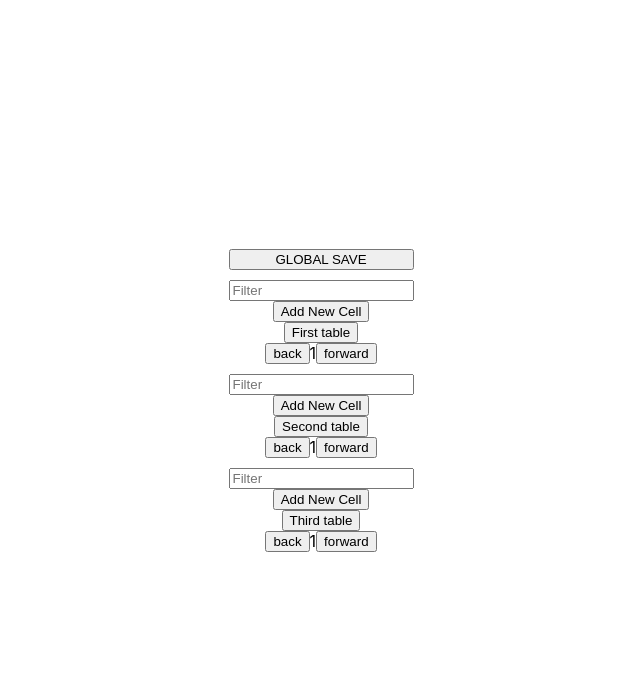
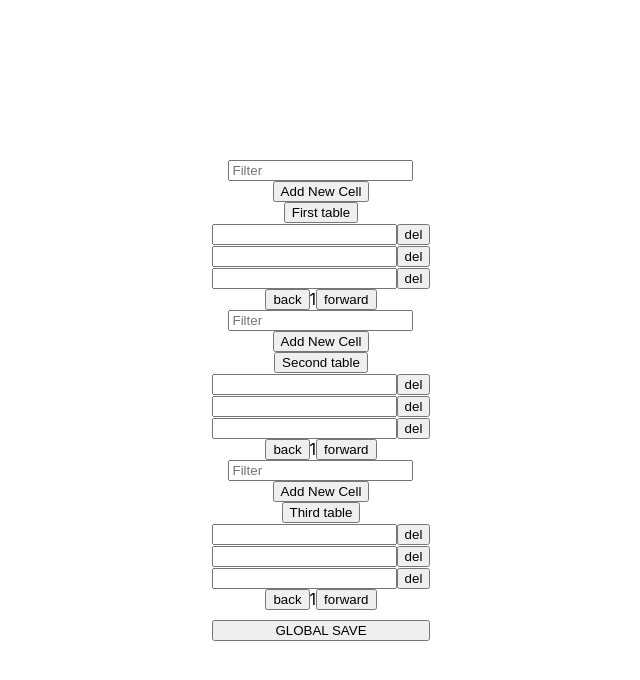
Before and after one commit to Sh4n-Oldone/panda-react-less, a React (Create React App) app: page / in a window 1280 px wide. Shown: the top 680 px of the page, without its empty margins (319-959 px from the left). Built offline with nearby package versions, Linux system fonts and the light colour scheme.

Commit message:
feat(first 3 cells default)

```diff
--- a/src/Components/SpecialTable/SpecialColumn/SpecialColumn.js
+++ b/src/Components/SpecialTable/SpecialColumn/SpecialColumn.js
@@ -75,7 +75,7 @@ const SpecialColumn = ({cells, page, filterState, filterTopDown, tableName, stat
         }
       })
       : { table: 'notable', values: 'novalues'}
-
+      console.table(globalStateData)
     if (currentColumnState.table !== 'notable') {
       dispatch(changeCellsArray(currentColumnState.values))
     }
--- a/src/Components/SpecialTable/SpecialColumn/reducers/cellsReducer.js
+++ b/src/Components/SpecialTable/SpecialColumn/reducers/cellsReducer.js
@@ -1,6 +1,6 @@
-// const defaultCells = [{pos: '1', value: ''}, {pos: '2', value: ''}, {pos: '3', value: ''}]
+const defaultCells = [{pos: 'default1', value: ''}, {pos: 'default2', value: ''}, {pos: 'default3', value: ''}]
 
-const defaultCells = []
+// const defaultCells = []
 
 export const cellsReducer = (state = defaultCells, action) => {
   switch(action.type) {
--- a/src/Components/SpecialTable/SpecialTable.js
+++ b/src/Components/SpecialTable/SpecialTable.js
@@ -6,25 +6,25 @@ import { createStore } from 'redux'
 import reducers from './SpecialColumn/reducers'
 import {setLocalData, getLocalData} from './utils/columnsStorage'
 
-const newColumn = (tableName, stateCallback, local) => {
+const newColumn = (tableName, stateCallback, localData) => {
   const store = createStore(reducers);
 
   return  <Provider store={store} key={tableName}>
             <SpecialColumn
               stateCallback={stateCallback}
               tableName={tableName}
-              localState={local}
+              localState={localData}
             />
           </Provider>
 }
 
 export default function SpecialTable({arrOfNames}) {
-  let pre = arrOfNames.map(item => {return { table: item, values: []}})
+  let generatorOfGlobalState = arrOfNames.map(item => {return { table: item, values: []}})
 
   const handleColumnsChanges = (tableName, tableState) => {
-    pre.find((obj, index) => {
+    generatorOfGlobalState.find((obj, index) => {
       if (obj.table === tableName) {
-        pre[index] = {table: tableName, values: tableState}
+        generatorOfGlobalState[index] = {table: tableName, values: tableState}
         return true
       }
     })
@@ -33,9 +33,14 @@ export default function SpecialTable({arrOfNames}) {
   return (
 
     <section className='special-table'>
-      <button onClick={() => {setLocalData(pre)}}>GLOBAL SAVE</button>
-      {arrOfNames.map(item =>
+      <div className='special-table__columns'>
+        {arrOfNames.map(item =>
         newColumn(item, handleColumnsChanges, getLocalData()))}
+      </div>
+      <button
+        onClick={() => {setLocalData(generatorOfGlobalState)}}
+        className='special-table__save-button'
+      >GLOBAL SAVE</button>
     </section>
 
   )
```
Also changed, not shown: 1 other file (tests, documents, lock files or other folders).
